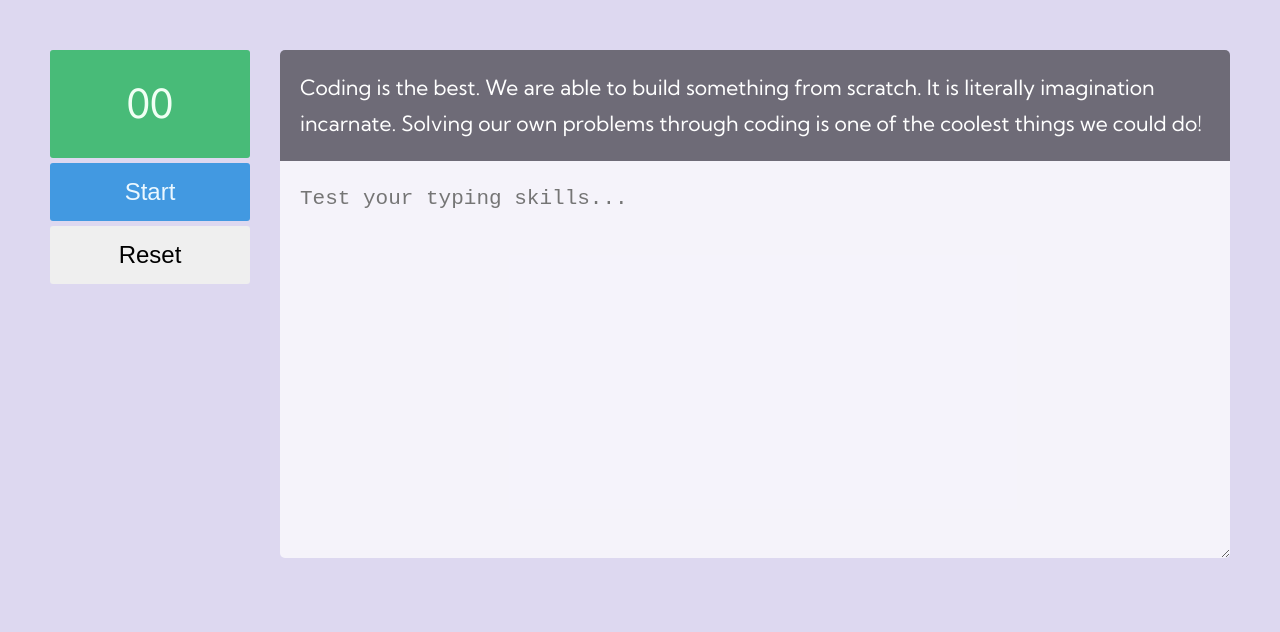
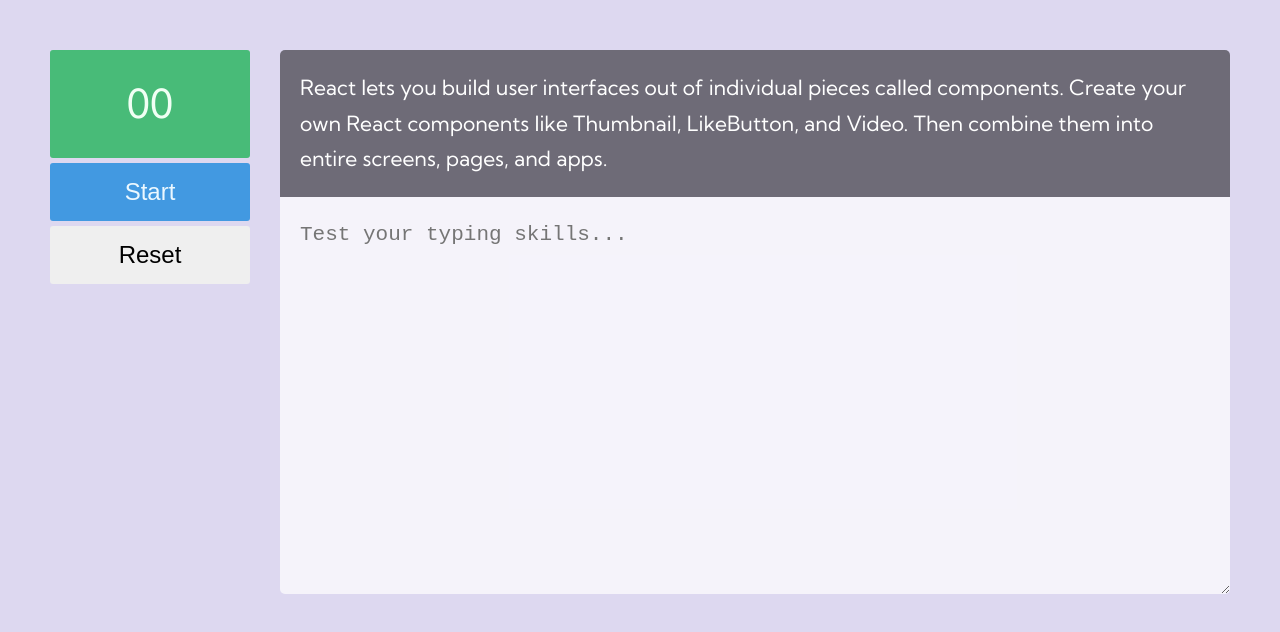
Before and after one commit to codecamp-prem/React-Coding-Interview, a React (Vite) app: page / in a window 1280 px wide. Shown: the top 632 px of the page. Built offline with nearby package versions, Linux system fonts and the light colour scheme.

Commit message:
finding wrong typed character

```diff
--- a/src/Typing/Typing.tsx
+++ b/src/Typing/Typing.tsx
@@ -1,9 +1,29 @@
+import { useEffect, useState } from "react";
 import "./typing.css";
 
-const secondsToCount = 10;
-const paragraph = `Coding is the best. We are able to build something from scratch. It is literally imagination incarnate. Solving our own problems through coding is one of the coolest things we could do!`;
+const paragraph = `React lets you build user interfaces out of individual pieces called components. Create your own React components like Thumbnail, LikeButton, and Video. Then combine them into entire screens, pages, and apps.`;
+
+const findDiffTypos = (str1: string, str2: string) => {
+  let typos: number[] = [];
+  str2.split("").forEach((character, index) => {
+    if (character !== str1.charAt(index)) {
+      typos.push(index);
+    }
+  });
+  return typos;
+};
 
 const Typing = () => {
+  const [typedText, setTypedText] = useState("");
+  const [typoIndexArray, setTypoIndex] = useState<number[]>([]);
+
+  const handleTypedText = (e: React.ChangeEvent<HTMLTextAreaElement>) =>
+    setTypedText(e.target.value);
+
+  useEffect(() => {
+    setTypoIndex(findDiffTypos(paragraph, typedText));
+  }, [typedText]);
+
   return (
     <div className="app">
       {/* sidebar */}
@@ -15,11 +35,32 @@
 
       <div className="content">
         {/* show the paragraph */}
-        <p>{paragraph}</p>
+        <p>
+          {paragraph.split("").map((character, index) => {
+            let characterClass = "";
+            const hasBeenType = typedText.length > index;
+            if (hasBeenType) {
+              let typo = typoIndexArray.includes(index);
+              if (typo) characterClass = "incorrect";
+              if (!typo) characterClass = "correct";
+            }
+
+            return (
+              <span key={index} className={characterClass}>
+                {character}
+              </span>
+            );
+          })}
+        </p>
 
         {/* show the textarea */}
         <form>
-          <textarea rows={10} placeholder="Test your typing skills..." />
+          <textarea
+            rows={10}
+            placeholder="Test your typing skills..."
+            value={typedText}
+            onChange={handleTypedText}
+          />
         </form>
       </div>
     </div>
```
